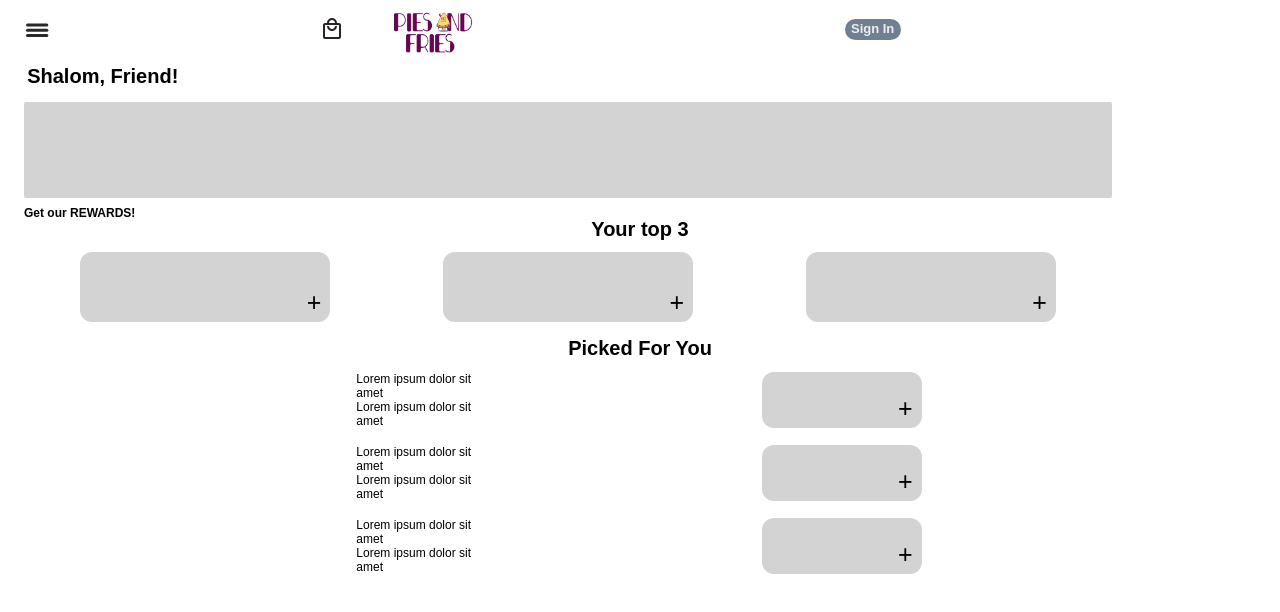
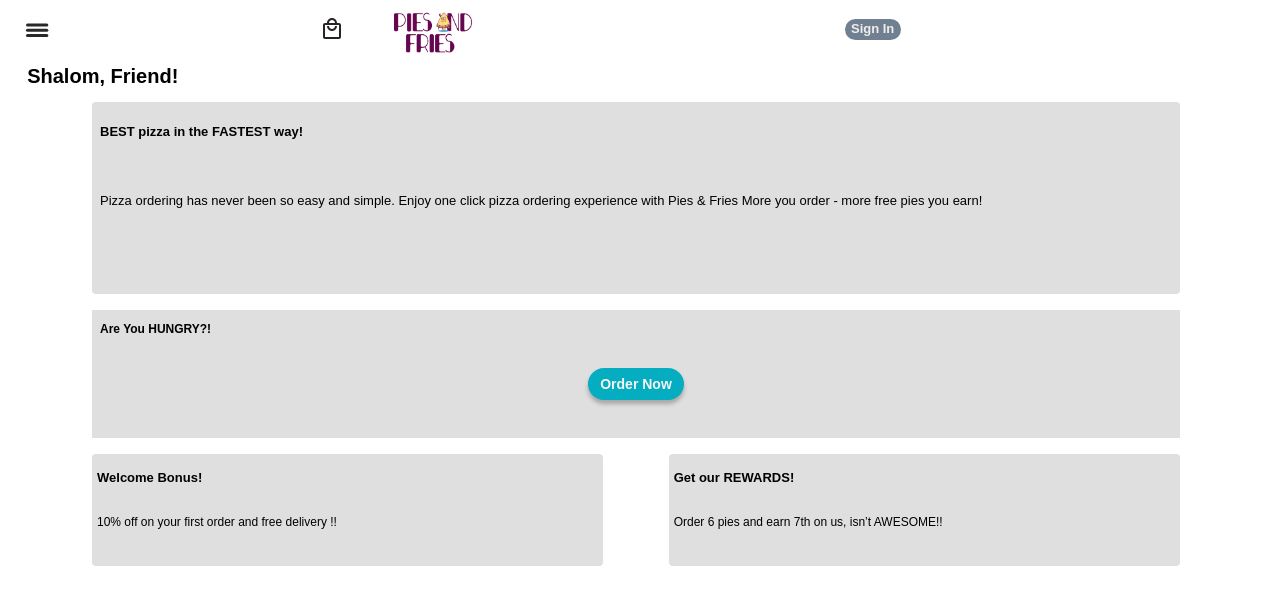
Before and after one commit to MVP-Marketplace/Pies-and-Fries, a React (Create React App) app in the folder client/: page / in a window 1280 px wide. Shown: the top 612 px of the page. Built offline with nearby package versions, Linux system fonts and the light colour scheme.

Commit message:
restructuering the home page

```diff
--- a/client/src/pages/Home.js
+++ b/client/src/pages/Home.js
@@ -3,61 +3,34 @@ import { Container } from 'react-bootstrap';
 
 const home = () => {
   return (
-    <div>
+    <div className='hompage-container'>
       <h1 className='heading-homepage'>Shalom, Friend!</h1>
-      <div className='box1'></div>
-      <h2 className='heading2'>Get our REWARDS!</h2>
-      <div className='heading-cont'>
-        <h2 className='heading-3'>Your top 3</h2>
+      <div className='box1'>
+        <p className='box-1-des'>BEST pizza in the FASTEST way!</p>
+        <p className='box-1-des-2'>
+          Pizza ordering has never been so easy and simple. Enjoy one click
+          pizza ordering experience with Pies & Fries More you order - more free
+          pies you earn!
+        </p>
       </div>
+
+      <div className='hungry-cont'>
+        <h2 className='heading2'>Are You HUNGRY?!</h2>
+        <button className='hungry-order-btn'>Order Now</button>
+      </div>
+
       <div className='container-midsection'>
         <div className='midsection-left'>
-          <p className='midsection-addto-cart-btn'>+</p>
+          <p className='midsection-des-1'>Welcome Bonus!</p>
+          <p className='midsection-des-2'>
+            10% off on your first order and free delivery !!
+          </p>
         </div>
         <div className='midsection-middle'>
-          <p className='midsection-addto-cart-btn'>+</p>
-        </div>
-        <div className='midsection-right'>
-          <p className='midsection-addto-cart-btn'>+</p>
-        </div>
-      </div>
-      <div className='picked-for-you-section'>
-        <h2 className='heading4'>Picked For You</h2>
-        <div className='product-card'>
-          <div className='product-card-left'>
-            <p className='product-card-des'>
-              Lorem ipsum dolor sit amet
-              <br />
-              Lorem ipsum dolor sit amet
-            </p>
-          </div>
-          <div className='product-card-right'>
-            <p className='product-card-addto-cart-btn'>+</p>
-          </div>
-        </div>
-        <div className='product-card'>
-          <div className='product-card-left'>
-            <p className='product-card-des'>
-              Lorem ipsum dolor sit amet
-              <br />
-              Lorem ipsum dolor sit amet
-            </p>
-          </div>
-          <div className='product-card-right'>
-            <p className='product-card-addto-cart-btn'>+</p>
-          </div>
-        </div>
-        <div className='product-card'>
-          <div className='product-card-left'>
-            <p className='product-card-des'>
-              Lorem ipsum dolor sit amet
-              <br />
-              Lorem ipsum dolor sit amet
-            </p>
-          </div>
-          <div className='product-card-right'>
-            <p className='product-card-addto-cart-btn'>+</p>
-          </div>
+          <p className='midsection-des-1'>Get our REWARDS! </p>
+          <p className='midsection-des-2'>
+            Order 6 pies and earn 7th on us, isn’t AWESOME!!
+          </p>
         </div>
       </div>
     </div>
--- a/client/src/styles/Home.css
+++ b/client/src/styles/Home.css
@@ -1,30 +1,73 @@
+.hompage-container {
+  display: flex;
+  flex-direction: column;
+  align-items: center;
+}
 .heading-homepage {
   margin-top: -1rem;
   margin-left: 1.7rem;
   font-size: 20px;
   font-weight: 700;
+  align-self: flex-start;
 }
+
 .box1 {
   display: flex;
-  background: lightgrey;
+  flex-direction: column;
+  justify-content: space-evenly;
+  background: #e0dfdf;
   width: 85%;
-  margin-left: 1.5rem;
-  height: 6rem;
-  border-radius: 2px;
+  width: 85%;
+  margin-left: -0.5rem;
+  height: 12rem;
+  border-radius: 4px;
   margin-bottom: 1rem;
 }
+.box-1-des {
+  font-size: 13px;
+  font-weight: bold;
+  margin-left: 0.5rem;
+  margin-top: -4rem;
+}
 
+.box-1-des-2 {
+  font-size: 13px;
+  width: 95%;
+  margin-left: 0.5rem;
+  margin-top: -2rem;
+}
 .heading2 {
-  margin-left: 1.5rem;
-  margin-top: -8px;
+  margin-left: 0.5rem;
+  margin-top: 12px;
+  margin-bottom: 11rem;
   font-size: 12px;
+  width: -moz-fit-content;
+  height: fit-content;
   width: fit-content;
   font-weight: 700;
   line-height: 14px;
 }
-.heading-cont {
+.hungry-order-btn {
+  border: none;
+  background: #04adbf;
+  border-radius: 16px;
+  height: 2rem;
+  width: 6rem;
+  align-self: center;
+  font-size: 14px;
+  font-weight: bold;
+  color: whitesmoke;
+  margin-top: -9rem;
+  box-shadow: 0px 4px 4px rgba(0, 0, 0, 0.25);
+}
+.hungry-cont {
   display: flex;
-  justify-content: center;
+  flex-direction: column;
+  width: 85%;
+  margin-left: -0.5rem;
+  height: 8rem;
+  background: #e0dfdf;
+  margin-bottom: 1rem;
 }
 .heading-3 {
   margin-top: -8px;
@@ -39,89 +82,40 @@
   width: 85%;
   height: 70px;
   display: flex;
-  justify-content: space-around;
-  margin-bottom: 1rem;
-  margin-left: 1.5rem;
+  justify-content: space-between;
+  margin-bottom: -0.5rem;
+  margin-left: -0.5rem;
 }
 
 .midsection-left {
-  background: lightgrey;
-  width: 23%;
-  height: 70px;
-  border-radius: 12px;
+  border-radius: 4px;
+  background: #e0dfdf;
+  width: 47%;
+  height: 7rem;
+
   display: flex;
-  justify-content: flex-end;
+  flex-direction: column;
+  justify-content: space-around;
 }
 .midsection-middle {
-  background: lightgrey;
-  width: 23%;
-  height: 70px;
-  border-radius: 12px;
-  display: flex;
-  justify-content: flex-end;
-}
-.midsection-right {
-  background: lightgrey;
-  width: 23%;
-  height: 70px;
-  border-radius: 12px;
-  display: flex;
-  justify-content: flex-end;
-}
-.midsection-addto-cart-btn {
-  display: flex;
-  align-self: flex-end;
-  margin-right: 9px;
-  margin-bottom: 5px;
-  font-size: 25px;
-}
-
-.picked-for-you-section {
+  border-radius: 4px;
+  background: #e0dfdf;
+  width: 47%;
+  height: 7rem;
+  border-radius: 4px;
   display: flex;
   flex-direction: column;
-  align-items: center;
+  justify-content: space-around;
 }
-.heading4 {
-  margin-top: 3px;
-  font-size: 20px;
-  font-weight: 700;
-  width: fit-content;
-  font-weight: 700;
-  line-height: 14px;
+.midsection-des-1 {
+  font-size: 13px;
+  font-weight: bold;
+  margin-left: 5px;
+  margin-top: -21px;
 }
-.product-card {
-  display: flex;
-  width: 85%;
-  justify-content: space-evenly;
-  margin-left: -2px;
-  margin-bottom: 17px;
+.midsection-des-2 {
+  font-size: 12px;
+  width: 96%;
+  margin-left: 5px;
+  margin-top: -44px;
 }
-.product-card-left {
-}
-.product-card-des {
-  width: 9rem;
-  font-size: 12px;
-}
-.product-card-right {
-  background: lightgray;
-  width: 10rem;
-  border-radius: 12px;
-  display: flex;
-  justify-content: flex-end;
-}
-.product-card-addto-cart-btn {
-  display: flex;
-  align-self: flex-end;
-  margin-right: 9px;
-  margin-bottom: 5px;
-  font-size: 25px;
-}
-.best-pizza-box {
-  background: lightgrey;
-  width: 20rem;
-  height: 8rem;
-  border-radius: 2px;
-  margin-bottom: 1rem;
-  margin-left: 1.4rem;
-  display: flex;
-}
```
